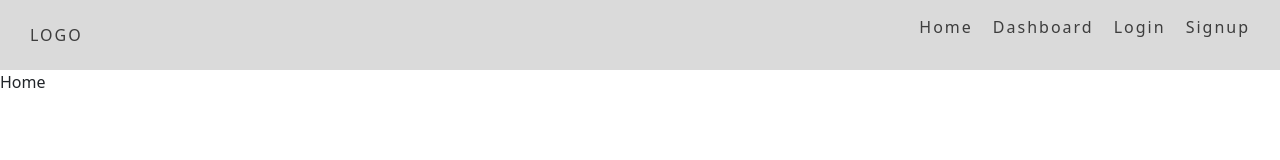
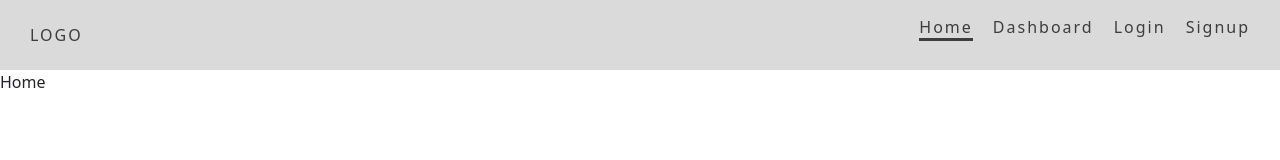
Before and after one commit to jesualujan/react-avanzado-g31a, a React (Vite) app in the folder 03-react-auth/: page / in a window 1280 px wide. Shown: the top 160 px of the page. Built offline with nearby package versions, Linux system fonts and the light colour scheme.

Commit message:
✨ renderizado condicional en header

```diff
--- a/03-react-auth/src/Components/Header/Header.jsx
+++ b/03-react-auth/src/Components/Header/Header.jsx
@@ -3,47 +3,47 @@ import { useAuthContext } from '@/Hook/useAuthContext'
 import './header.scss';
 
 const Header = () => {
+  const { logout, isAuth } = useAuthContext()
+
   const linkIsActive = (isActive) => isActive ? 'header__item-link header__item-link--is-active' : 'header__item-link'
-  const { logout, isAuth } = useAuthContext()
 
 
   return (
+   // BEM PARA NUESTRAS CLASES EN HTML
+  // kebabcase para nombrar nuestras className en React con minúsculas
+    <nav className='header'> {/*  BLOQUE */}
+      <NavLink className='header__logo' to='/'>LOGO</NavLink>
+      <ul className='header__nav-list'>
+        <li className='header__list-item'>
+          <NavLink className={({ isActive }) => linkIsActive(isActive)} to='/'>Home</NavLink>
+        </li>
+        <li className='header__list-item'>
+          <NavLink className={({ isActive }) => linkIsActive(isActive)} to='/dashboard'>Dashboard</NavLink>
+        </li>
+
+        {isAuth
+          ? (
             <>
-      {/* BEM PARA NUESTRAS CLASES EN HTML  */}
-      <nav className="header">
-        {/*  BLOQUE */}
-        <NavLink className="header__logo" to="/"> LOGO </NavLink>
-        <ul className="header__nav-list">
-          <li className="header__list-item">
-            <NavLink className={({ isActive }) => linkIsActive(isActive)} to="/home"> Home </NavLink>
+              <li className='header__list-item'>
+                <NavLink className={({ isActive }) => linkIsActive(isActive)} to='/secret'>Secret</NavLink>
               </li>
-          <li className="header__list-item">
-            <NavLink className={({ isActive }) => linkIsActive(isActive)} to="/dashboard">Dashboard</NavLink>
-          </li>
-        { isAuth
-          ?(
-            <>
-          <li className="header__list-item">
-            <NavLink className={({ isActive }) => linkIsActive(isActive)} to="/secret">Secret</NavLink>
-          </li>
-          <li className="header__list-item">
+              <li className='header__list-item'>
                 <NavLink className='header__item-link' onClick={logout}>Logout</NavLink>
               </li>
             </>
             )
-          :(
+          : (
             <>
-             <li className="header__list-item">
-            <NavLink className={({ isActive }) => linkIsActive(isActive)} to="/login">Login</NavLink>
+              <li className='header__list-item'>
+                <NavLink className={({ isActive }) => linkIsActive(isActive)} to='/login'>Login</NavLink>
               </li>
-          <li className="header__list-item">
-            <NavLink className={({ isActive }) => linkIsActive(isActive)} to="/signup">Signup</NavLink>
+              <li className='header__list-item'>
+                <NavLink className={({ isActive }) => linkIsActive(isActive)} to='/signup'>Signup</NavLink>
               </li>
             </>
             )}
       </ul>
     </nav>
-    </>
   );
 };
 
```
Lines whose indentation alone changed are shown as unchanged.
